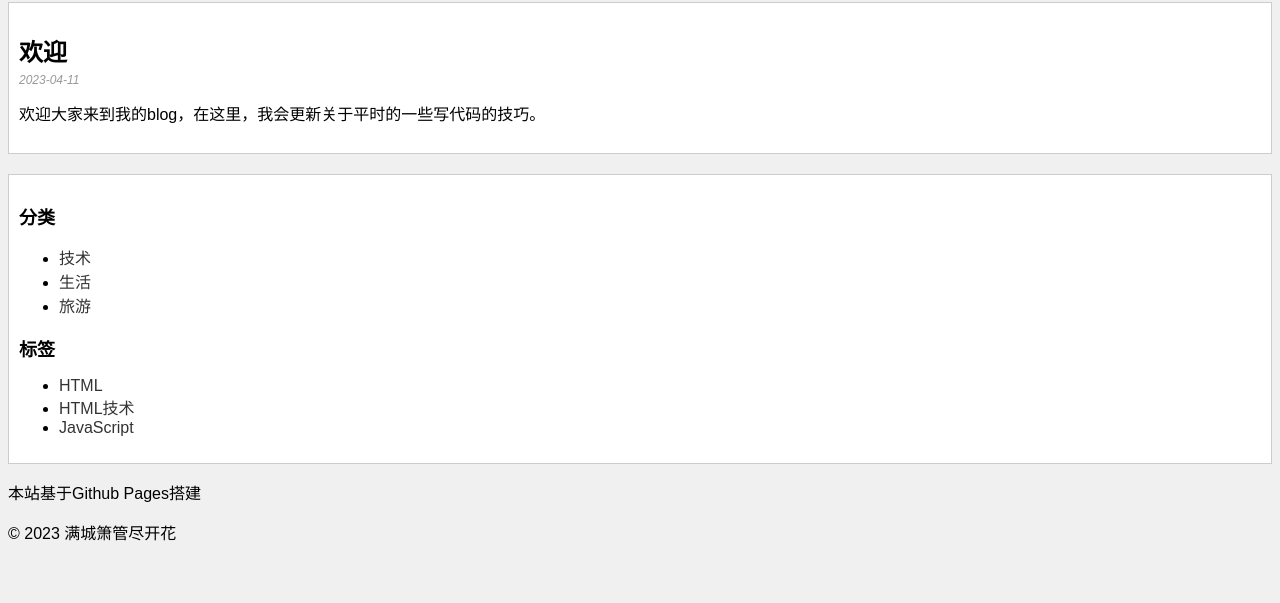
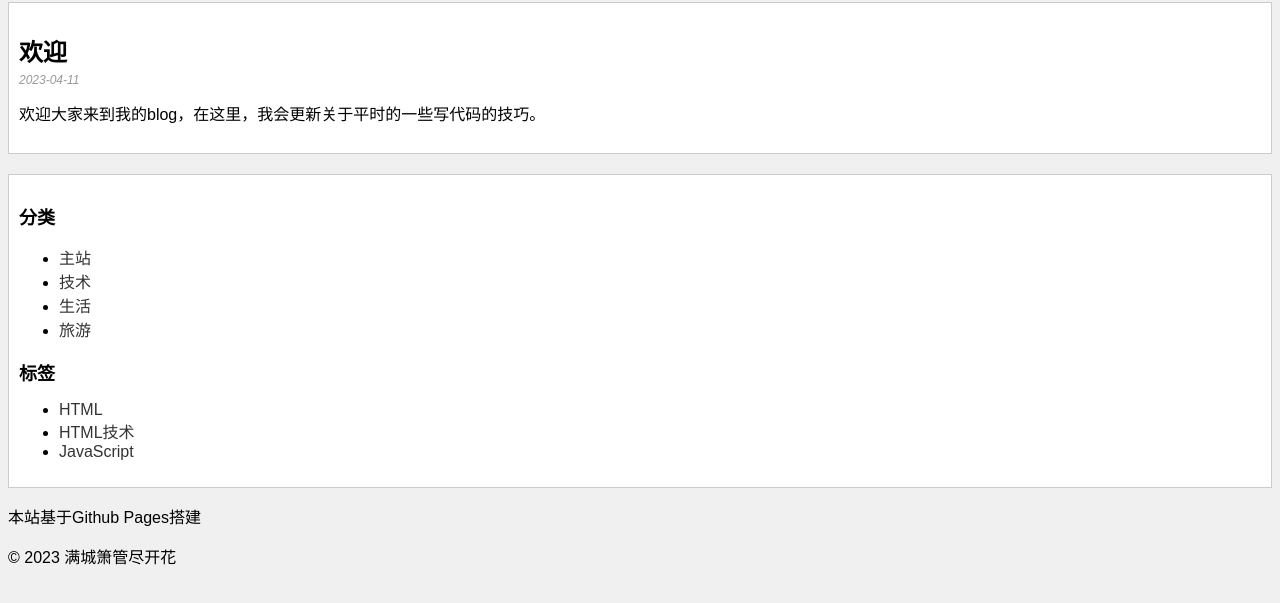
Before and after one commit to mcxgjkh/blog, a plain HTML site: page index.html in a window 1280 px wide. Shown: the part 87-690 px from the top of the page. Drawn offline with Linux system fonts and the light colour scheme.

Commit message:
Update index.html

```diff
--- a/index.html
+++ b/index.html
@@ -78,7 +78,8 @@
     <aside class="sidebar">
       <h3>分类</h3>
       <ul>
-        <li><a href="https://github.com/mcxgjkh/blog/blob/main/www/jishu.html">技术</a></li>
+        <li><a href="https://mcxgjkh.github.io/blog/index.html">主站</a></li>
+        <li><a href="https://mcxgjkh.github.io/blog/www/jishu.html">技术</a></li>
         <li><a href="#">生活</a></li>
         <li><a href="#">旅游</a></li>
       </ul>
```
